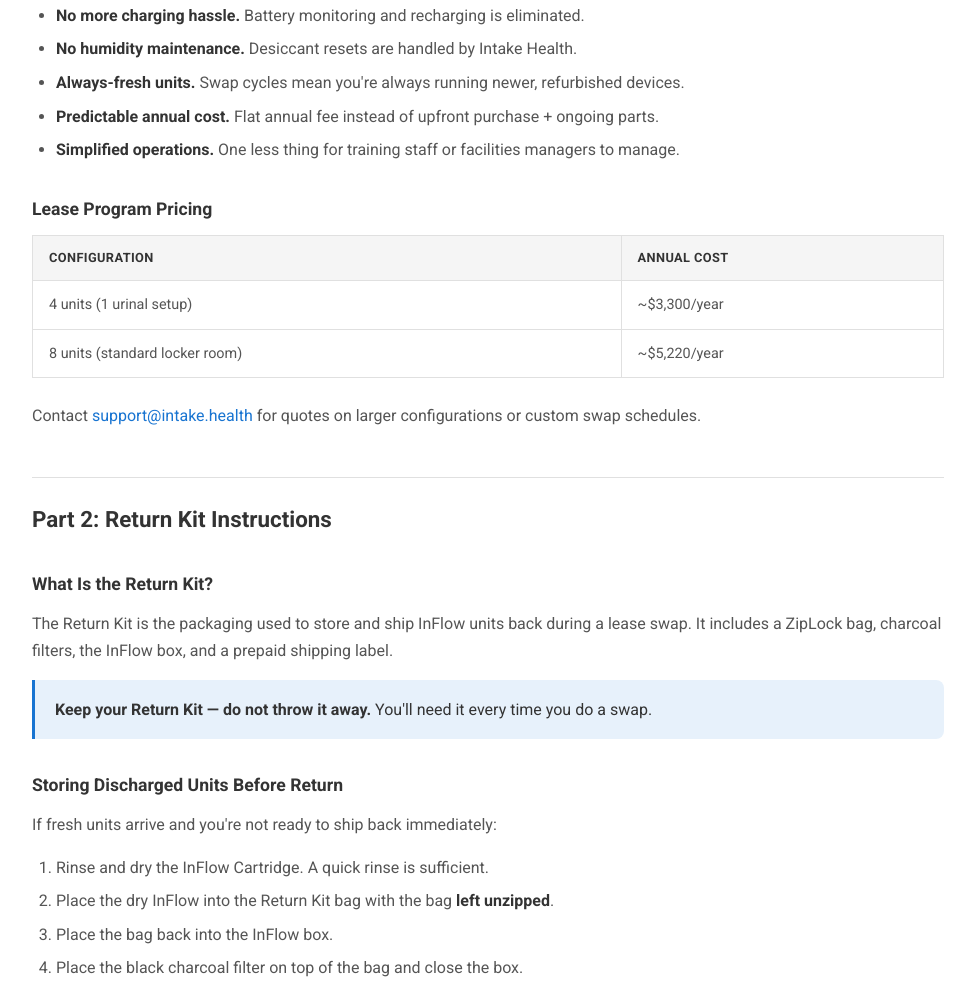
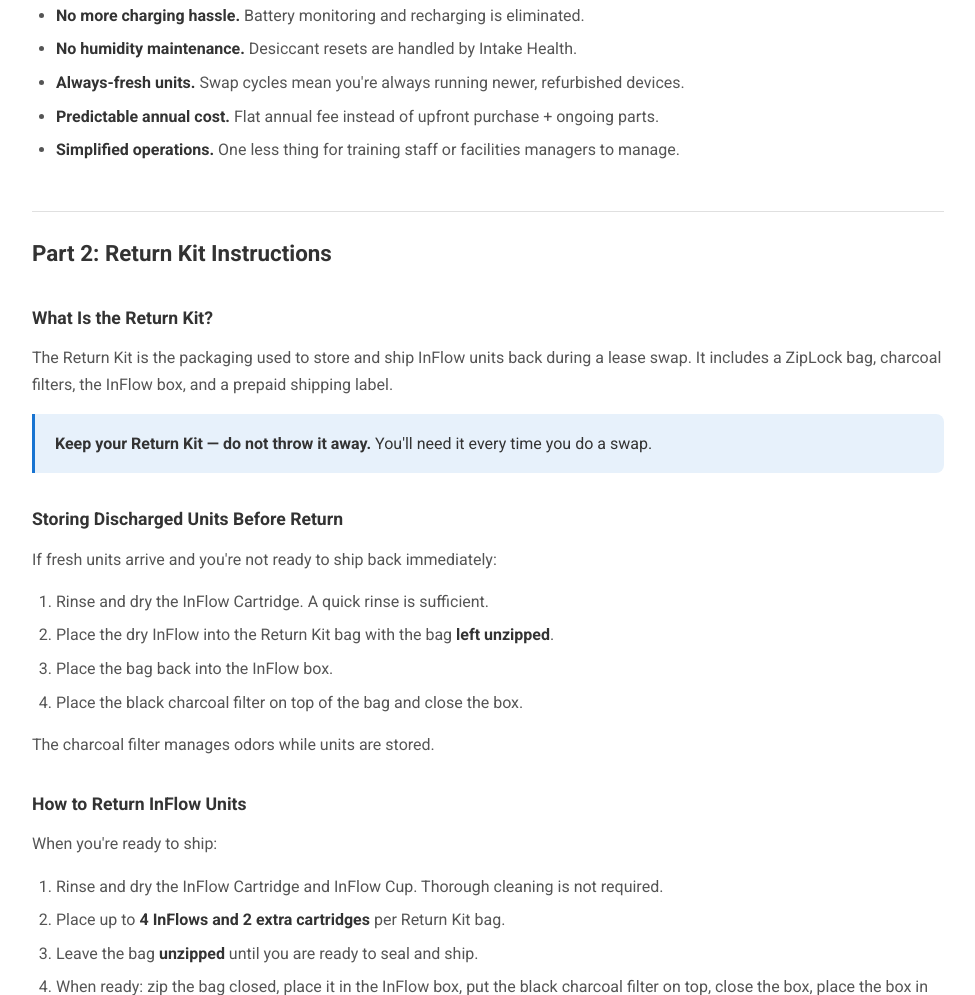
Before and after one commit to clawrence-intake/help.intake.health, a plain HTML site: page articles/returns-and-lease-program.html in a window 1280 px wide. Shown: the part 1023-2018 px from the top of the page, without its empty margins (152-1127 px from the left). Drawn offline with Linux system fonts and the light colour scheme.

Commit message:
Remove lease program pricing section
Removed lease program pricing details and contact information.

```diff
--- a/articles/returns-and-lease-program.html
+++ b/articles/returns-and-lease-program.html
@@ -64,18 +64,6 @@
         <li><strong>Predictable annual cost.</strong> Flat annual fee instead of upfront purchase + ongoing parts.</li>
         <li><strong>Simplified operations.</strong> One less thing for training staff or facilities managers to manage.</li>
       </ul>
-
-      <h3>Lease Program Pricing</h3>
-      <table>
-        <thead>
-          <tr><th>Configuration</th><th>Annual Cost</th></tr>
-        </thead>
-        <tbody>
-          <tr><td>4 units (1 urinal setup)</td><td>~$3,300/year</td></tr>
-          <tr><td>8 units (standard locker room)</td><td>~$5,220/year</td></tr>
-        </tbody>
-      </table>
-      <p>Contact <a href="mailto:support@intake.health">support@intake.health</a> for quotes on larger configurations or custom swap schedules.</p>
 
       <h2>Part 2: Return Kit Instructions</h2>
 
```
